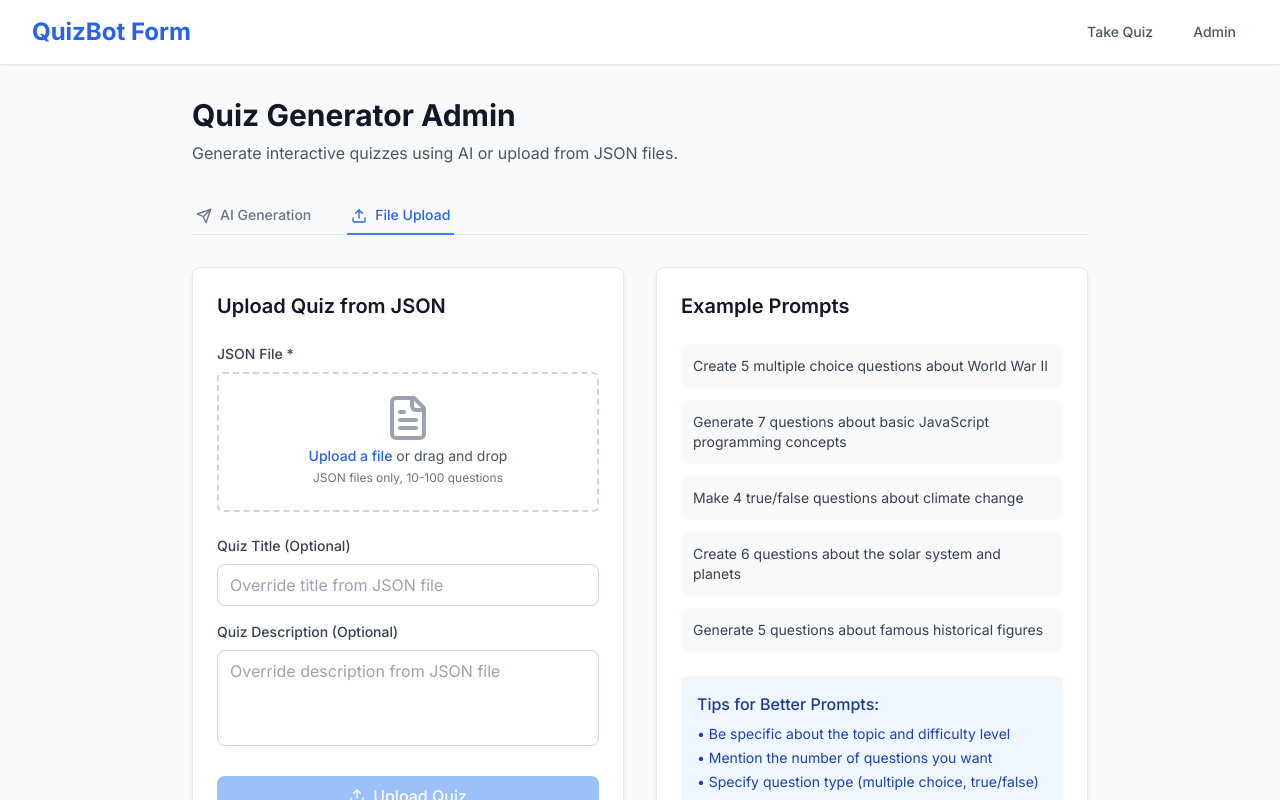
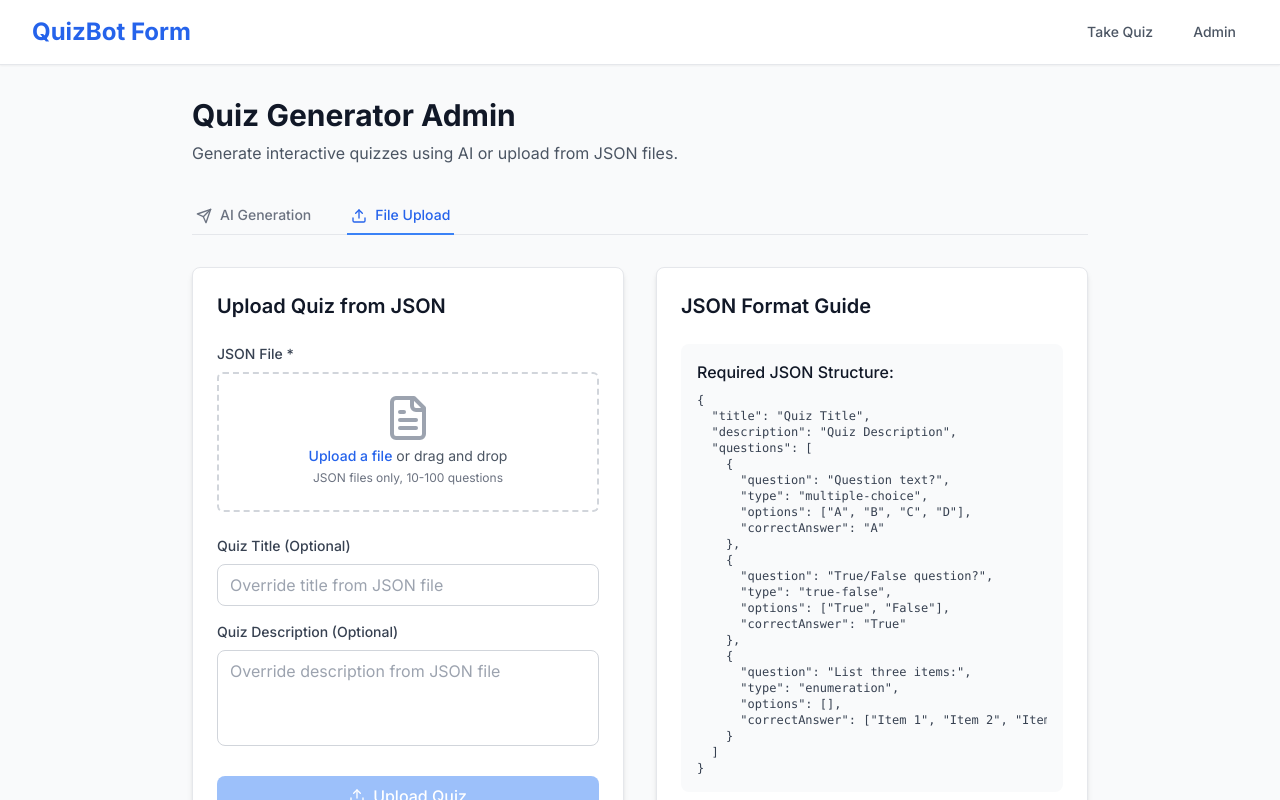
Before and after one commit to jolinajavier02/Quizbot_Form, a Next.js app: page /admin in a window 1280 px wide. Both pictures are taken after a click on the button "File Upload". Shown: the top 800 px of the page. Built offline with nearby package versions, Linux system fonts and the light colour scheme.

Commit message:
feat(admin): add JSON format guide tab to admin page
Implement tab-based content switching between example prompts and JSON format guide
Add detailed JSON structure example and validation requirements

```diff
--- a/app/admin/page.tsx
+++ b/app/admin/page.tsx
@@ -363,6 +363,8 @@ export default function AdminPage() {
 
         {/* Example Prompts / JSON Format Guide */}
         <div className="card">
+          {activeTab === 'generate' ? (
+            <>
               <h2 className="text-xl font-semibold text-gray-900 mb-6">Example Prompts</h2>
               <div className="space-y-3">
                 {examplePrompts.map((example, index) => (
@@ -381,10 +383,59 @@ export default function AdminPage() {
                 <ul className="text-sm text-blue-800 space-y-1">
                   <li>• Be specific about the topic and difficulty level</li>
                   <li>• Mention the number of questions you want</li>
-              <li>• Specify question type (multiple choice, true/false)</li>
+                  <li>• Specify question type (multiple choice, true/false, enumeration)</li>
                   <li>• Include context like "for high school students" if needed</li>
                 </ul>
               </div>
+            </>
+          ) : (
+            <>
+              <h2 className="text-xl font-semibold text-gray-900 mb-6">JSON Format Guide</h2>
+
+              <div className="space-y-4">
+                <div className="p-4 bg-gray-50 rounded-lg">
+                  <h3 className="font-medium text-gray-900 mb-2">Required JSON Structure:</h3>
+                  <pre className="text-xs text-gray-700 overflow-x-auto">
+{`{
+  "title": "Quiz Title",
+  "description": "Quiz Description",
+  "questions": [
+    {
+      "question": "Question text?",
+      "type": "multiple-choice",
+      "options": ["A", "B", "C", "D"],
+      "correctAnswer": "A"
+    },
+    {
+      "question": "True/False question?",
+      "type": "true-false",
+      "options": ["True", "False"],
+      "correctAnswer": "True"
+    },
+    {
+      "question": "List three items:",
+      "type": "enumeration",
+      "options": [],
+      "correctAnswer": ["Item 1", "Item 2", "Item 3"]
+    }
+  ]
+}`}
+                  </pre>
+                </div>
+
+                <div className="p-4 bg-yellow-50 rounded-lg">
+                  <h3 className="font-medium text-yellow-900 mb-2">Important Notes:</h3>
+                  <ul className="text-sm text-yellow-800 space-y-1">
+                    <li>• File must contain 10-100 questions</li>
+                    <li>• Supported types: "multiple-choice", "true-false", "enumeration"</li>
+                    <li>• For enumeration: correctAnswer should be an array</li>
+                    <li>• For others: correctAnswer should be a string</li>
+                    <li>• All fields are required for each question</li>
+                  </ul>
+                </div>
+              </div>
+            </>
+          )}
         </div>
       </div>
 
```
Lines whose indentation alone changed are shown as unchanged.
